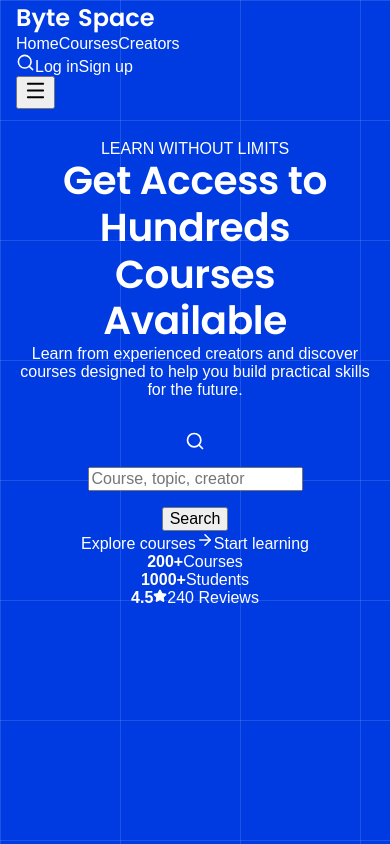
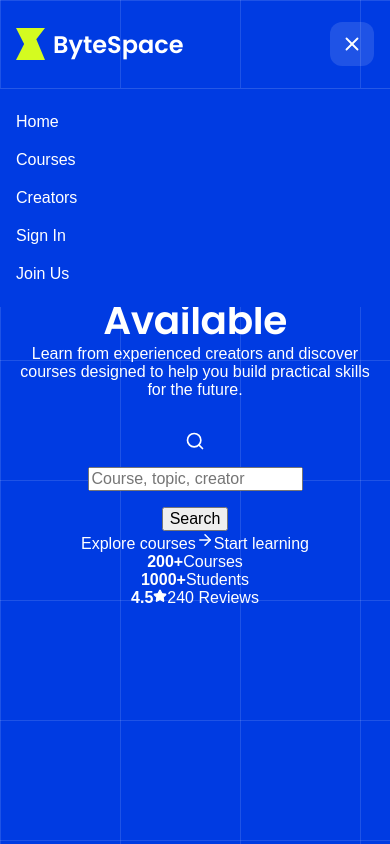
Before and after one commit to nfaiyaz/bytespace-new-frontend, a React (Vite) app: page / in a window 390 px wide. Both pictures are taken after a click on the button "Open menu". Shown: the top 844 px of the page. Built offline with nearby package versions, Linux system fonts and the light colour scheme.

Commit message:
Modified so that UI becomes mobile friendly

```diff
--- a/src/components/Header.jsx
+++ b/src/components/Header.jsx
@@ -1,38 +1,76 @@
+import { useState } from "react";
 import { Link } from "react-router-dom";
-import { Search, Menu } from "lucide-react";
+import { Menu, X, ShoppingBag } from "lucide-react";
 
 export default function Header() {
+  const [open, setOpen] = useState(false);
+
   return (
     <header className="header">
-      <div className="container nav">
+      <div className="header-inner">
+
         <Link to="/" className="logo">
-          Byte<span>Space</span>
+          <span className="logo-mark" />
+          <span>ByteSpace</span>
         </Link>
 
-        <nav className="nav-links">
+        <nav className="header-nav">
           <Link to="/">Home</Link>
           <Link to="/search">Courses</Link>
-          <Link to="/creator/1">Creators</Link>
+          <Link to="/creator/purepearl">Creators</Link>
         </nav>
 
-        <div className="nav-actions">
-          <Link to="/search" className="icon-button">
-            <Search size={19} />
+        <div className="header-actions">
+          <Link to="/login">Sign In</Link>
+          <Link to="/register">Join Us</Link>
+          <ShoppingBag size={20} />
+        </div>
+
+        <button
+          className="header-menu"
+          onClick={() => setOpen(!open)}
+          aria-label="Open menu"
+        >
+          {open ? <X size={22} /> : <Menu size={22} />}
+        </button>
+      </div>
+
+      {open && (
+        <div
+          style={{
+            position: "absolute",
+            top: "88px",
+            left: 0,
+            width: "100%",
+            background: "#003BE2",
+            padding: "24px 16px",
+            display: "flex",
+            flexDirection: "column",
+            gap: "20px",
+            borderTop: "1px solid rgba(255,255,255,.15)",
+          }}
+        >
+          <Link to="/" onClick={() => setOpen(false)}>
+            Home
           </Link>
 
-          <Link to="/login" className="login-link">
-            Log in
+          <Link to="/search" onClick={() => setOpen(false)}>
+            Courses
           </Link>
 
-          <Link to="/register" className="button button-dark">
-            Sign up
+          <Link to="/creator/purepearl" onClick={() => setOpen(false)}>
+            Creators
+          </Link>
+
+          <Link to="/login" onClick={() => setOpen(false)}>
+            Sign In
+          </Link>
+
+          <Link to="/register" onClick={() => setOpen(false)}>
+            Join Us
           </Link>
         </div>
-
-        <button className="mobile-menu">
-          <Menu size={23} />
-        </button>
-      </div>
+      )}
     </header>
   );
 }
```
